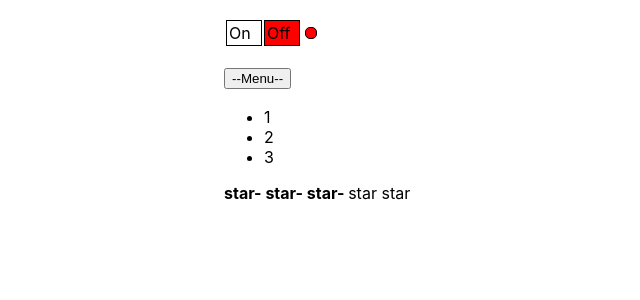
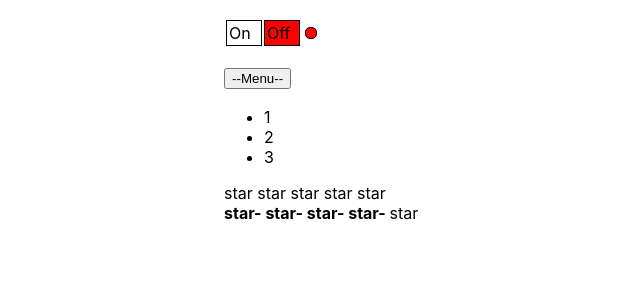
Before and after one commit to ikomaz97/appdimych, a React (Create React App) app: page / in a window 1280 px wide. Shown: the top 300 px of the page, without its empty margins (116-756 px from the left). Built offline with nearby package versions, Linux system fonts and the light colour scheme.

Commit message:
03/10/23-2

```diff
--- a/src/App.tsx
+++ b/src/App.tsx
@@ -1,40 +1,31 @@
-import React from 'react';
-import './App.css';
-import Accordion from './components/Accordion/Accordion';
-import {Rating} from "./components/Rating/Rating";
+import React, { useState } from "react";
+import "./App.css";
+import Accordion from "./components/Accordion/Accordion";
+import { Rating, RatingValueType } from "./components/Rating/Rating";
 import OnOff from "./components/OnOff/OnOff";
 import UncontrolledAccordion from "./components/UncontrolledAccordion/UncontrolledAccordion";
-import {UncontrolledRating} from "./components/UncontrolledRating/UncontrolledRating";
-function App(props:any) {
-       return (
-        <div className={'App'}>
-            <OnOff/>
-           {/* <PageTitle title={"This is App component"}/>
-            <PageTitle title={"My frends"}/>*/}
-            {/*<UncontrolledRating value = {0}/>
-            <UncontrolledRating value = {1}/>
-            <UncontrolledRating value = {2}/>
-            <UncontrolledRating value = {3}/>
-            <UncontrolledRating value = {4}/>
-            <UncontrolledRating value = {5}/>
-            <Accordion titleValue = "Menu"/>
-            <Accordion titleValue = "Users"/>*/}
-            <UncontrolledAccordion titleValue = "Menu"/>
-            <Rating value = {3}/>
+import { UncontrolledRating } from "./components/UncontrolledRating/UncontrolledRating";
 
-                   </div>
+function App(props: any) {
+    let [ratingValue, setRatingValue] = useState<RatingValueType>(0);
 
-    );
-}
-type PageTitlePropsType = {
-    title: string
-}
-
-function PageTitle(props: PageTitlePropsType) {
     return (
-        <h1>{props.title}</h1>
+        <div className={"App"}>
+            <OnOff />
+            <UncontrolledAccordion titleValue="Menu" />
+            <Rating value={ratingValue} onClick={setRatingValue} />
+            <UncontrolledRating value={ratingValue} />
+            {/*<Accordion titleValue ={'Menu'} />*/}
+        </div>
     );
 }
 
+type PageTitlePropsType = {
+    title: string;
+};
+
+function PageTitle(props: PageTitlePropsType) {
+    return <h1>{props.title}</h1>;
+}
 
 export default App;
```
